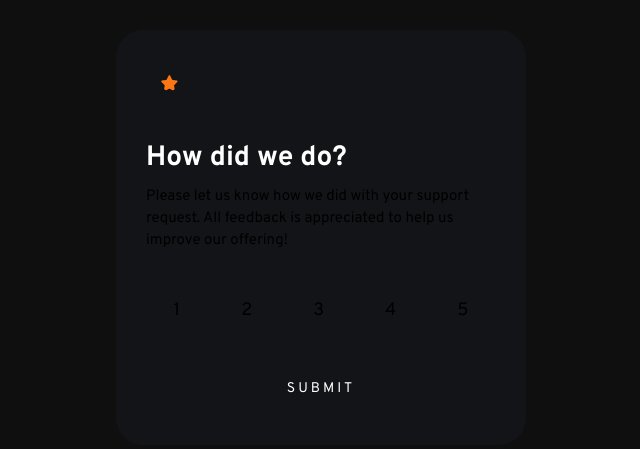
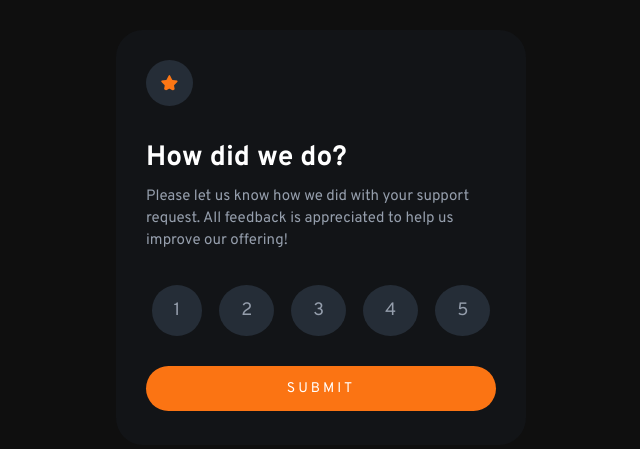
Before and after one commit to Alexjr53/interactive-rating-component, a plain HTML site: page index.html in a window 1280 px wide. Shown: the part 163-612 px from the top of the page, without its empty margins (319-959 px from the left). Drawn offline with Linux system fonts and the light colour scheme.

Commit message:
mais variaveis criadas

```diff
--- a/src/css/variables.css
+++ b/src/css/variables.css
@@ -1,5 +1,8 @@
 :root{
     --main-bg-color: rgb(15, 15, 15);
     --card-bg-color: hsl(216, 12%, 8%);
-    --logo-bg-color: hsl(213, 19%, 18%);
+    --neutral-medium-color: hsl(213, 19%, 18%);
+    --neutral-soft-color:hsl(217, 12%, 63%);
+    --primary-color: hsl(25, 97%, 53%);
+    --error-color: rgba(175, 9, 9, 0.767);
 }
```
